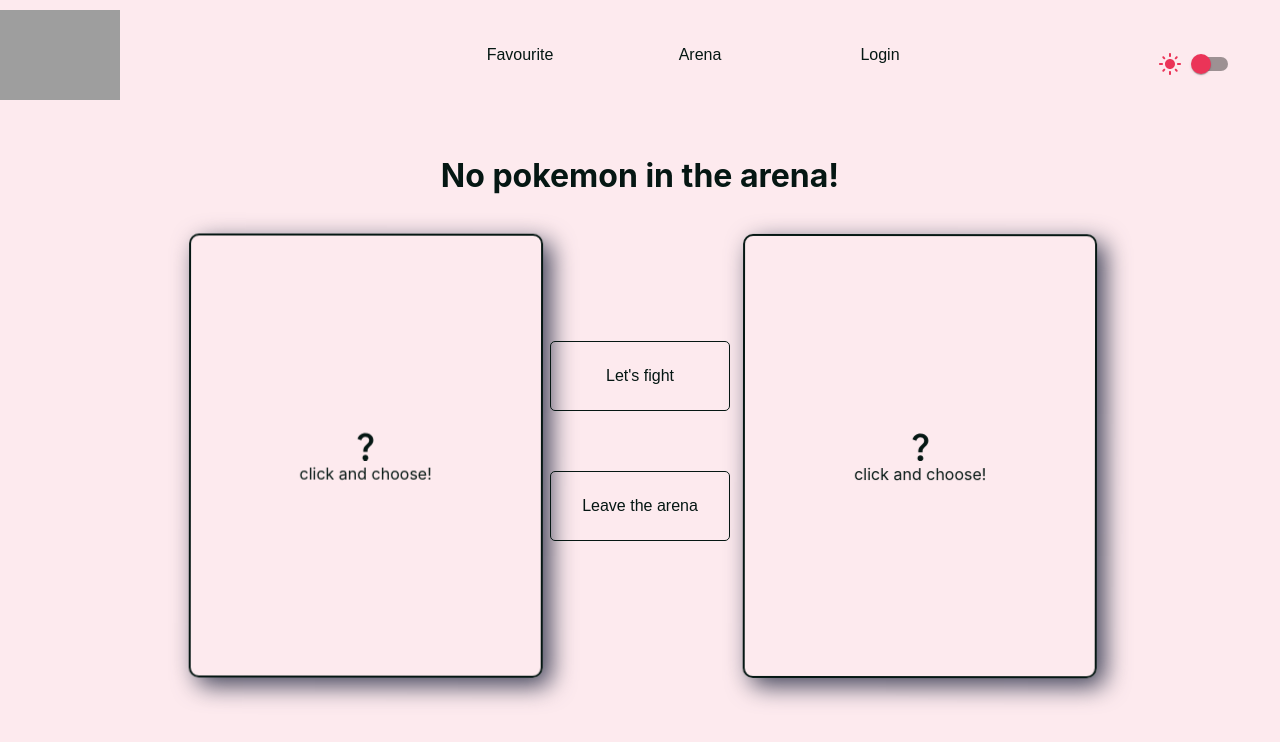
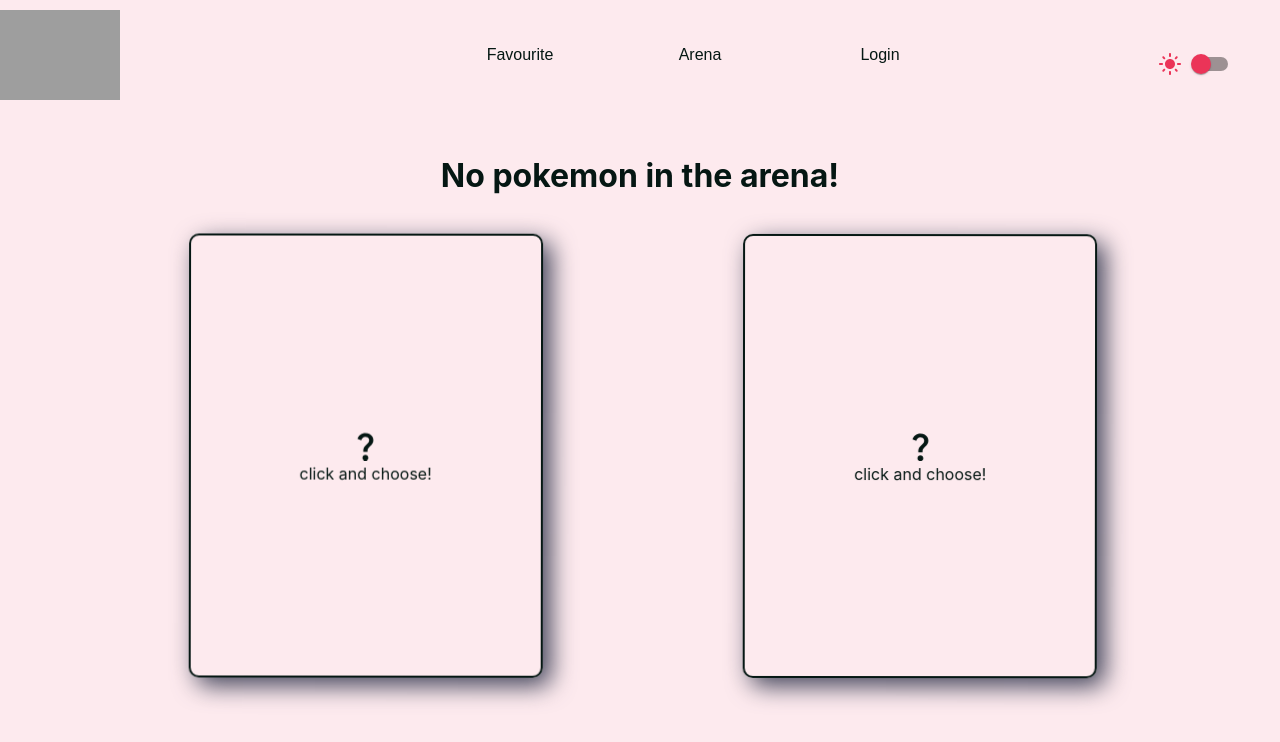
Before and after one commit to Szymon0C/PokeApp, a React (Create React App) app: page /arena in a window 1280 px wide. Shown: the top 742 px of the page. Built offline with nearby package versions, Linux system fonts and the light colour scheme; grey boxes are pictures that could not be loaded.

Commit message:
final update

```diff
--- a/src/components/navigation/components/arena/Arena.js
+++ b/src/components/navigation/components/arena/Arena.js
@@ -104,7 +104,7 @@
         </S.PokemonsWrapper>
       )}
 
-      {!winnerIndex && (
+      {arenaPokemons.length === 2 && (
         <S.ButtonWrapper>
           <S.StyledButton theme={theme} onClick={whoWin}>
             Let's fight
```
